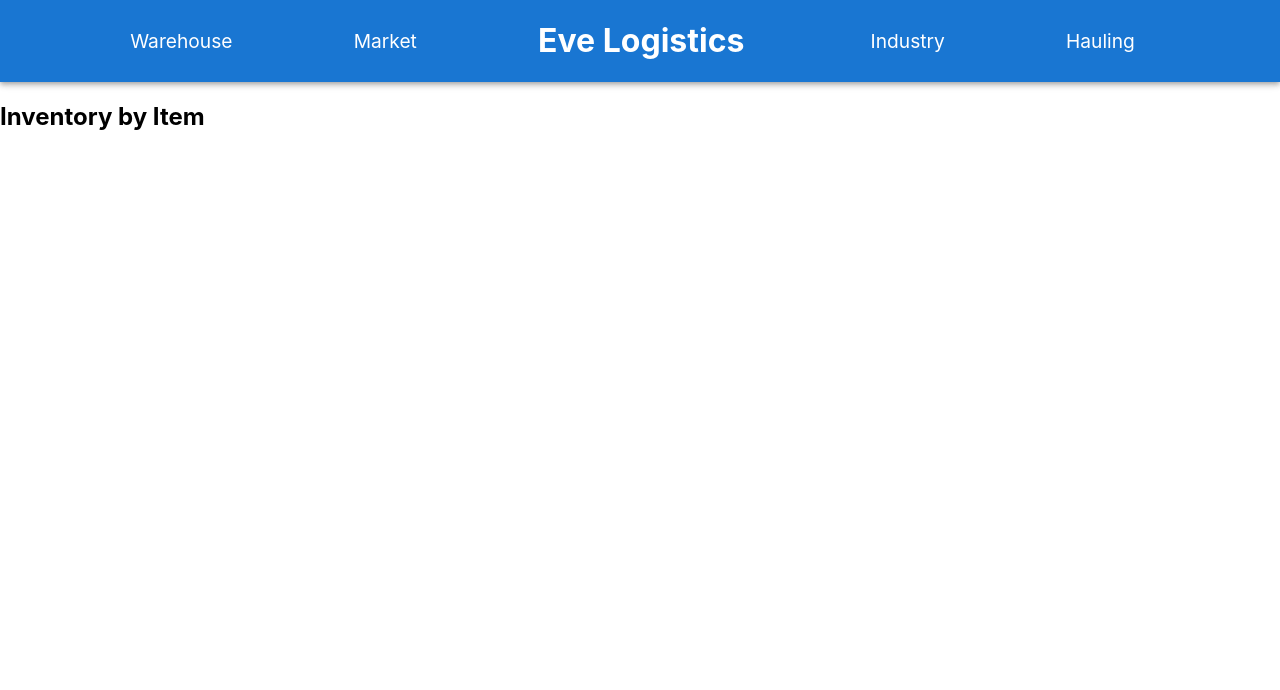
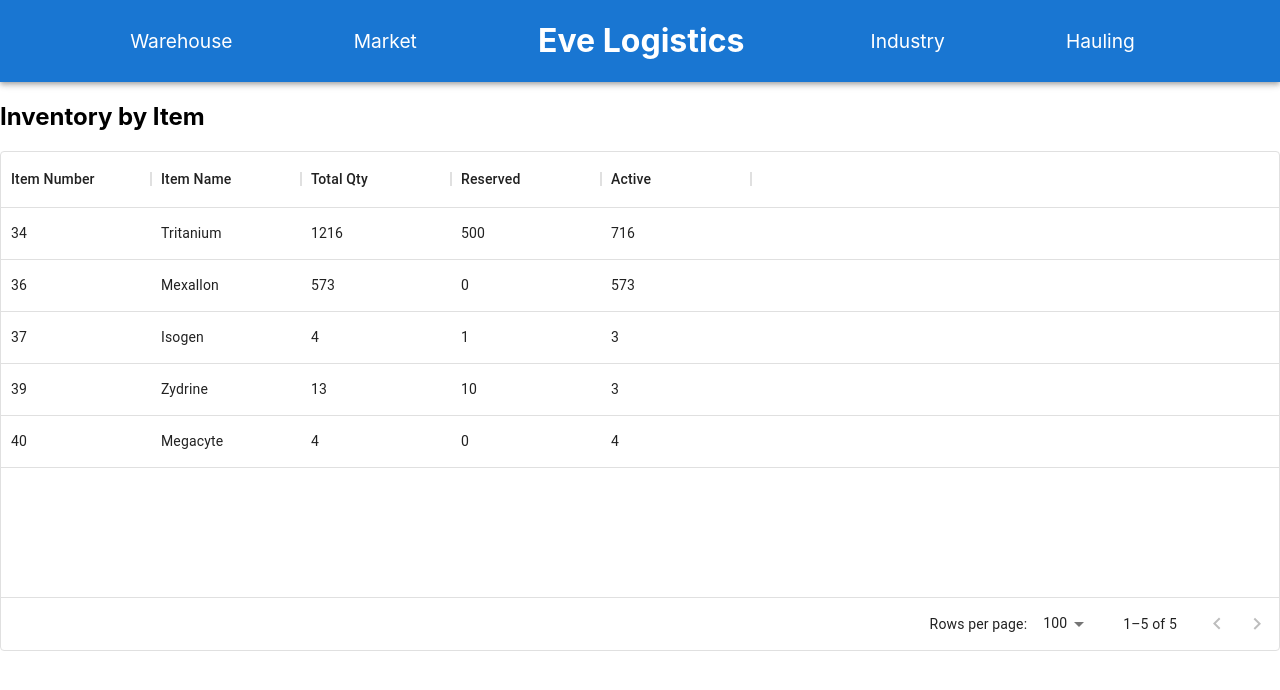
Before and after one commit to Revivedaniel/EveLogistics-Frontend, a React (Create React App) app in the folder eve-logistics-frontend/: page /warehouse/inventory-by-item in a window 1280 px wide. Shown: the top 690 px of the page. Built offline with nearby package versions, Linux system fonts and the light colour scheme.

Commit message:
Started developing the Inventory by Item page

```diff
--- a/eve-logistics-frontend/src/warehouse/InventoryByItem.tsx
+++ b/eve-logistics-frontend/src/warehouse/InventoryByItem.tsx
@@ -1,3 +1,52 @@
+import { GridRowsProp, GridColDef } from '@mui/x-data-grid';
+import { useState, useEffect } from 'react';
+import GenericTable from "./tables/GenericTable";
+import ItemInventory from './tables/ItemInventory';
+import { ItemInventoryRow } from './warehouse.model';
+
+// TODO: Make column and row data more specific interfaces.
+
+// update references to this data when replacing with state
+const rows: GridRowsProp = [
+    { id: 0, itemNumber: '34', itemName: 'Tritanium', totalQty: "1216", reservedQty: "500", activeQty: "716" },
+    { id: 1, itemNumber: '36', itemName: 'Mexallon', totalQty: "573", reservedQty: "0", activeQty: "573" },
+    { id: 2, itemNumber: '37', itemName: 'Isogen', totalQty: "4", reservedQty: "1", activeQty: "3" },
+    { id: 3, itemNumber: '39', itemName: 'Zydrine', totalQty: "13", reservedQty: "10", activeQty: "3" },
+    { id: 4, itemNumber: '40', itemName: 'Megacyte', totalQty: "4", reservedQty: "0", activeQty: "4" },
+  ];
+
+  const columns: GridColDef[] = [
+    { field: 'itemNumber', headerName: 'Item Number', width: 150 },
+    { field: 'itemName', headerName: 'Item Name', width: 150 },
+    { field: 'totalQty', headerName: 'Total Qty', width: 150 },
+    { field: 'reservedQty', headerName: 'Reserved', width: 150 },
+    { field: 'activeQty', headerName: 'Active', width: 150 },
+  ];
+
+  const itemrows: ItemInventoryRow[] = [
+    { id: 0, region: 'Kor-Azor', system: 'Amdonen', station: "Amdonen VII - Moon 7 - Imperial Shipment Storage", totalQty: 1216, reservedQty: 500, activeQty: 716 },
+    { id: 1, region: 'Kor-Azor', system: 'Amdonen', station: "Amdonen VII - Moon 7 - Imperial Shipment Storage", totalQty: 573, reservedQty: 0, activeQty: 573 },
+    { id: 2, region: 'Kor-Azor', system: 'Amdonen', station: "Amdonen VII - Moon 7 - Imperial Shipment Storage", totalQty: 4, reservedQty: 1, activeQty: 3 },
+    { id: 3, region: 'Kor-Azor', system: 'Amdonen', station: "Amdonen VII - Moon 7 - Imperial Shipment Storage", totalQty: 13, reservedQty: 10, activeQty: 3 },
+    { id: 4, region: 'Kor-Azor', system: 'Amdonen', station: "Amdonen VII - Moon 7 - Imperial Shipment Storage", totalQty: 4, reservedQty: 0, activeQty: 4 },
+  ];
+
+
+
 export default function InventoryByItem() {
-    return <h2>Inventory by Item</h2>
+
+    const [selection, setSelection] = useState(undefined);
+    const [itemRows, setItemRows] = useState<ItemInventoryRow[] | undefined>(undefined);
+
+  useEffect(() => {
+    const timer = setTimeout(() => {
+      setItemRows(itemrows);
+    }, 2500)
+    return () => clearTimeout(timer);
+  });
+
+    return <>
+        <h2>Inventory by Item</h2>
+        {selection ? <ItemInventory rows={itemRows} setSelection={setSelection} itemName={rows[selection[0]].itemName} /> : <GenericTable rows={rows} columns={columns} setSelection={setSelection} />}
+    </>
 }
```
